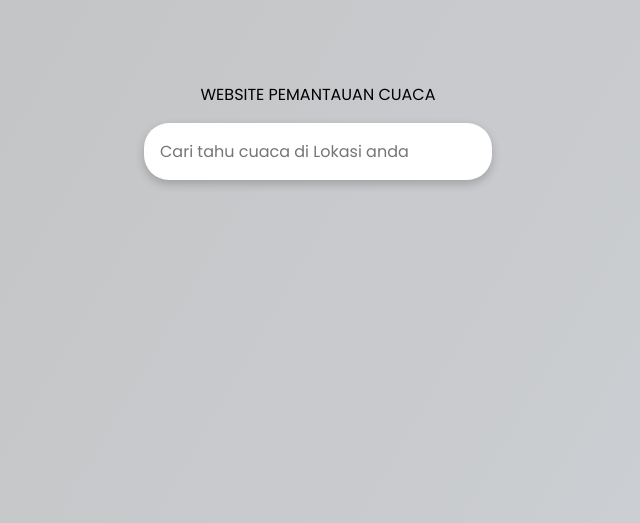
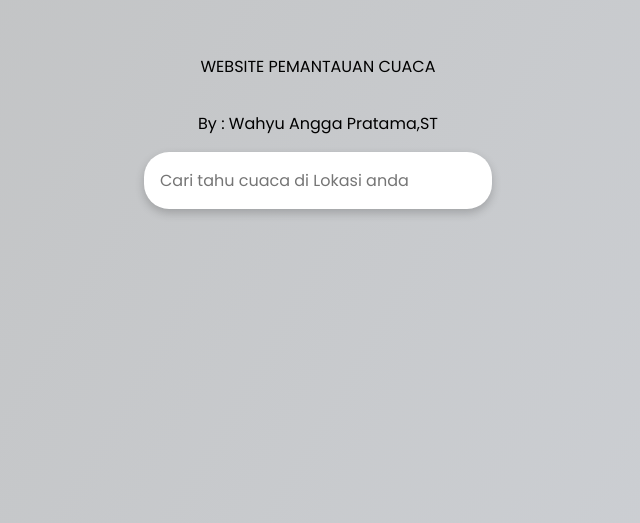
Before and after one commit to BONGGOLKT/BONGGOLKT, a plain HTML site: page index.html in a window 1280 px wide. Shown: the part 277-800 px from the top of the page, without its empty margins (322-962 px from the left). Drawn offline with Linux system fonts and the light colour scheme.

Commit message:
Update index.html
Signed-off-by: BONGGOLKT <101549547+BONGGOLKT@users.noreply.github.com>

```diff
--- a/index.html
+++ b/index.html
@@ -11,6 +11,7 @@
 
 <body>
     <p> WEBSITE PEMANTAUAN CUACA</p>
+    <p>By : Wahyu Angga Pratama,ST</p>
     <form id="form">
         <input type="text" id="search" placeholder="Cari tahu cuaca di Lokasi anda" autocomplete="off" />
     </form>
```
